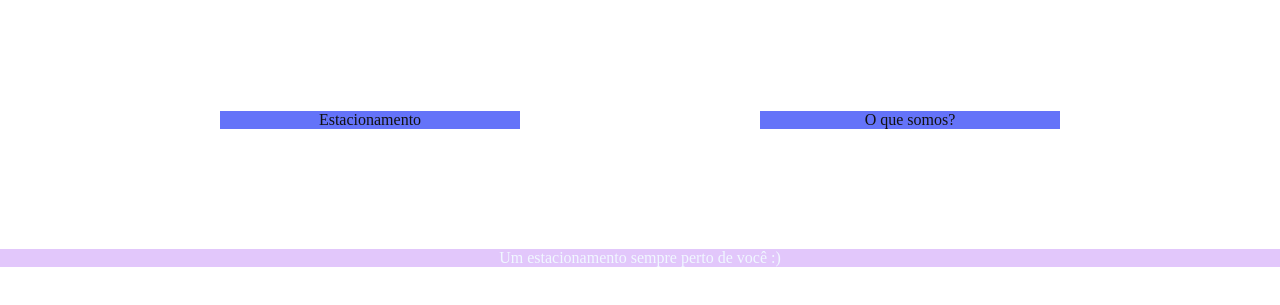
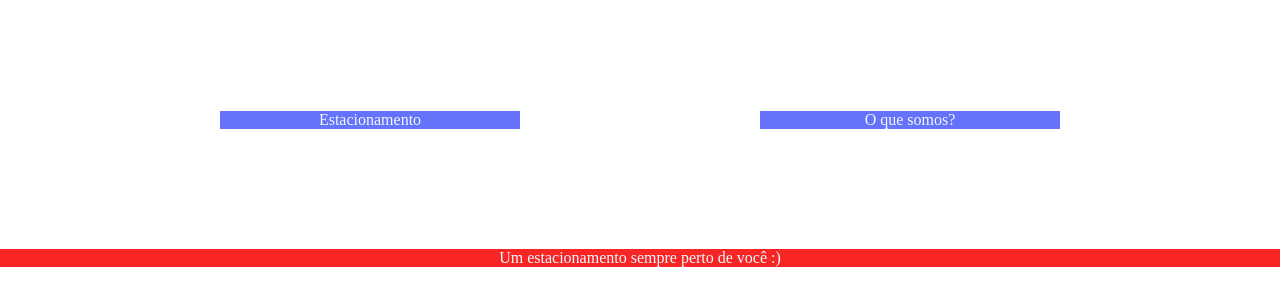
Before and after one commit to jbmjbmjbm/testes, a plain HTML site: page index.html in a window 1280 px wide. Shown: the part 223-528 px from the top of the page. Drawn offline with Linux system fonts and the light colour scheme.

Commit message:
Atulização 03

```diff
--- a/style.css
+++ b/style.css
@@ -31,11 +31,12 @@ main div {
     width: 300px;
     margin: 120px;
     justify-content: center;
+    color: aliceblue;
 
 }
 
 footer{
-    background-color: rgb(226, 199, 251);
+    background-color: rgb(248, 37, 37);
     text-align: center;
     color: aliceblue;
 
```
